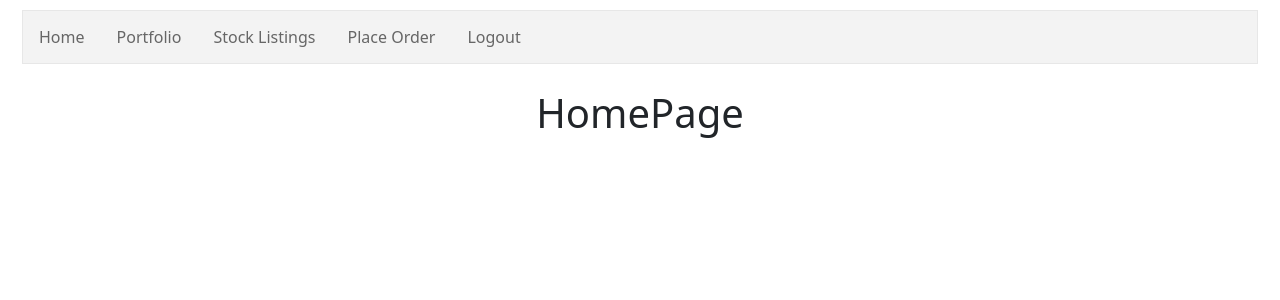
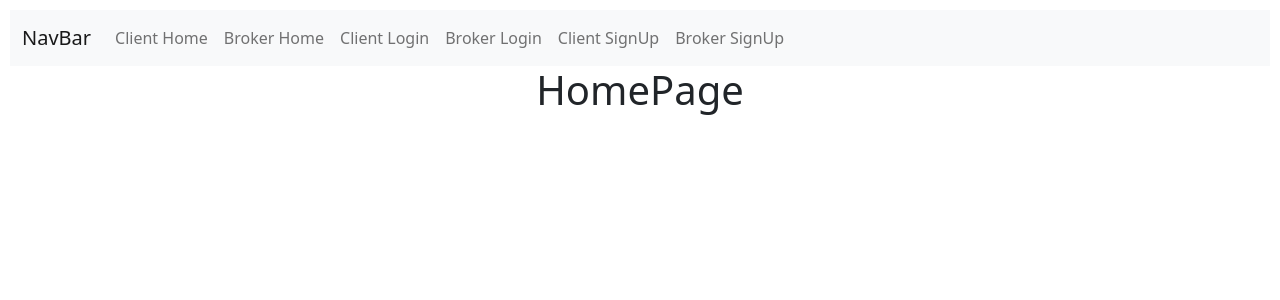
Before and after one commit to Shreya-Pathak/StockMarket, a Django app: template templates/client/home.html in a window 1280 px wide. Shown: the top 300 px of the page. Run offline with Django 3.2, Linux system fonts and the light colour scheme; the template is opened without the code that fills it, so the values that code supplies are empty; some libraries are stand-ins or nearby versions.

Commit message:
changed client html, added bootstrap

```diff
--- a/market/views.py
+++ b/market/views.py
@@ -39,12 +39,12 @@ def stocklist_view(request, client=0, st=0):
     exchange = request.GET.get('exchange', '')
     ticker = request.GET.get('ticker', '')
     order = request.GET.get('order', 'sid__ticker')
-    if st == 0: st = 1
     StockLt = models.Stocklists.objects.filter(sid__ticker__icontains=ticker, eid__name__icontains=exchange)
     StockLt = StockLt.select_related('sid', 'eid').order_by(order).all()
     pg = Paginator(StockLt, PGSZ)
+    tot_pgs = pg.num_pages
+    st = min(max(st, 1), tot_pgs)
     StockLt = pg.page(st).object_list
-    tot_pgs = pg.num_pages
     if request.method == 'POST':
         form = allforms.SorterForm(request.POST)
         if form.is_valid() and 'sfilt' in request.POST:
--- a/static/css/styles.css
+++ b/static/css/styles.css
@@ -2,7 +2,7 @@
 	list-style-type: none;
 	margin: 0;
 	padding: 0;
-	overflow: hidden;
+	overflow: auto !important;
 	border: 1px solid #e7e7e7;
 	background-color: #f3f3f3;
 }
--- a/templates/base_generic.html
+++ b/templates/base_generic.html
@@ -5,7 +5,7 @@
         <link href="{% static 'css/bootstrap.min.css' %}" rel="stylesheet"></link>
         <link href="{% static 'css/styles.css' %}" rel="stylesheet"></link>
         <script src="{% static 'js/jquery-3.6.0.min.js' %}"></script>
-        <script src="{% static 'js/bootstrap.min.js' %}"></script>
+        <script src="{% static 'js/bootstrap.bundle.js' %}"></script>
 
         {% block title %}
         <title>
@@ -13,8 +13,7 @@
         </title>
         {% endblock %}
         <meta charset="utf-8">
-            <meta content="width=device-width, initial-scale=1" name="viewport">
-            </meta>
+            <meta content="width=device-width, initial-scale=1" name="viewport"></meta>
         </meta>
     </head>
     {% include 'message.html' %}
--- /dev/null
+++ b/templates/client/base.html
@@ -0,0 +1,105 @@
+<!DOCTYPE html>
+<html lang="en">
+    <head>
+        {% load static %}
+        <link href="{% static 'css/bootstrap.min.css' %}" rel="stylesheet"></link>
+        <link href="{% static 'css/styles.css' %}" rel="stylesheet"></link>
+        <script src="{% static 'js/jquery-3.6.0.min.js' %}"></script>
+        <script src="{% static 'js/bootstrap.bundle.js' %}"></script>
+        <title>
+            {% block title %}
+            Stock Market
+            {% endblock %}
+        </title>
+        <meta charset="utf-8">
+            <meta content="width=device-width, initial-scale=1" name="viewport"></meta>
+        </meta>
+    </head>
+    {% include 'message.html' %}
+    <body style="padding: 10px">
+        {% block nav %}
+        {% if request.user.is_authenticated %}
+        <nav class="navbar navbar-expand-lg navbar-light bg-light">
+          <div class="container-fluid">
+            <a class="navbar-brand" href="#">NavBar</a>
+            <button class="navbar-toggler" type="button" data-bs-toggle="collapse" data-bs-target="#navbarNav" aria-controls="navbarNav" aria-expanded="false" aria-label="Toggle navigation">
+              <span class="navbar-toggler-icon"></span>
+            </button>
+            <div class="collapse navbar-collapse" id="navbarNav">
+              <ul class="navbar-nav">
+                <li class="nav-item">
+                  {% block nav_home %}<a class="nav-link" aria-current="page" href="{% url 'client_home' %}">Home</a>{% endblock %}
+                </li>
+                <li class="nav-item">
+                  {% block nav_portfolio %}<a class="nav-link" aria-current="page" href="{% url 'client_portfolio' %}">Portfolio</a>{% endblock %}
+                </li>
+                <li class="nav-item">
+                  {% block nav_stocklist %}<a class="nav-link" aria-current="page" href="{% url 'stocklist' 1 1 %}">Stock Listings</a>{% endblock %}
+                </li>
+                <li class="nav-item">
+                  {% block nav_place_order %}<a class="nav-link" aria-current="page" href="{% url 'client_order' %}">Place Order</a>{% endblock %}
+                </li>
+              </ul>
+            </div>
+            <div class="collapse navbar-collapse flex-grow-1 text-right" id="navbarNav">
+              <ul class="navbar-nav ms-auto flex-nowrap">
+                <li class="nav-item">
+                <div class="dropdown">
+                    <a class="nav-link dropdown-toggle" href="" role="button" id="dropdownMenuLink" data-bs-toggle="dropdown" aria-expanded="false">{{ request.user.username }}</a>
+                    <ul class="dropdown-menu" aria-labelledby="dropdownMenuButton1">
+                        <li><a class="dropdown-item" href="{% url 'client_home' %}">Client</a></li>
+                        <li><a class="dropdown-item" href="{% url 'client_logout' %}">Log out</a></li>
+                    </ul>
+                </div>
+            </li>
+              </ul>
+            </div>
+          </div>
+        </nav>
+        {% else %}
+        <nav class="navbar navbar-expand-lg navbar-light bg-light">
+          <div class="container-fluid">
+            <a class="navbar-brand" href="#">NavBar</a>
+            <button class="navbar-toggler" type="button" data-bs-toggle="collapse" data-bs-target="#navbarNav" aria-controls="navbarNav" aria-expanded="false" aria-label="Toggle navigation">
+              <span class="navbar-toggler-icon"></span>
+            </button>
+            <div class="collapse navbar-collapse" id="navbarNav">
+              <ul class="navbar-nav">
+                <li class="nav-item">
+                  <a class="nav-link" aria-current="page" href="{% url 'client_home' %}">Client Home</a>
+                </li>
+                <li class="nav-item">
+                  <a class="nav-link" aria-current="page" href="{% url 'broker_home' %}">Broker Home</a>
+                </li>
+                <li class="nav-item">
+                  <a class="nav-link" aria-current="page" href="{% url 'client_login' %}">Client Login</a>
+                </li>
+                <li class="nav-item">
+                  <a class="nav-link" aria-current="page" href="{% url 'broker_login' %}">Broker Login</a>
+                </li>
+                <li class="nav-item">
+                  <a class="nav-link" aria-current="page" href="{% url 'client_signup' %}">Client SignUp</a>
+                </li>
+                <li class="nav-item">
+                  <a class="nav-link" aria-current="page" href="{% url 'broker_signup' %}">Broker SignUp</a>
+                </li>
+              </ul>
+            </div>
+          </div>
+        </nav>
+        {% endif %}
+        {% endblock %}
+        <div align="center">
+          {% block content %}
+          {% endblock %}
+        </div>
+        {% if messages %}
+            <script>
+                var alertList = document.querySelectorAll('.alert');
+                    alertList.forEach(function (alert) {
+                        new bootstrap.Alert(alert);
+                    })
+            </script>
+        {% endif %}
+    </body>
+</html>
--- a/templates/client/home.html
+++ b/templates/client/home.html
@@ -1,11 +1,13 @@
-{% extends '../base_generic.html' %}
+{% extends 'client/base.html' %}
 {% load crispy_forms_tags %}
 
-{% block content%}
+{% block title %}
+Home
+{% endblock %}
+{% block nav_home %}
+<a class="nav-link active" aria-current="page" href="{% url 'client_home' %}">Home</a>
+{% endblock %}
+
+{% block content %}
 <h1>HomePage</h1>
 {% endblock %}
-
-{% block broker_sidebar %}
-{% endblock %}
-{% block client_loggedout %}
-{% endblock %}
```
Also changed, not shown: other parts of static/css/styles.css (+0 -7 lines), broker/views.py (+4 -12 lines), client/forms.py (+9 -31 lines), market/apps.py (+4 -4 lines), templates/client/placeorder.html (+23 -43 lines), templates/client/portfolio.html (+18 -51 lines), templates/client/stocklist.html (+46 -68 lines), market/migrations/0001_initial.py (added).
